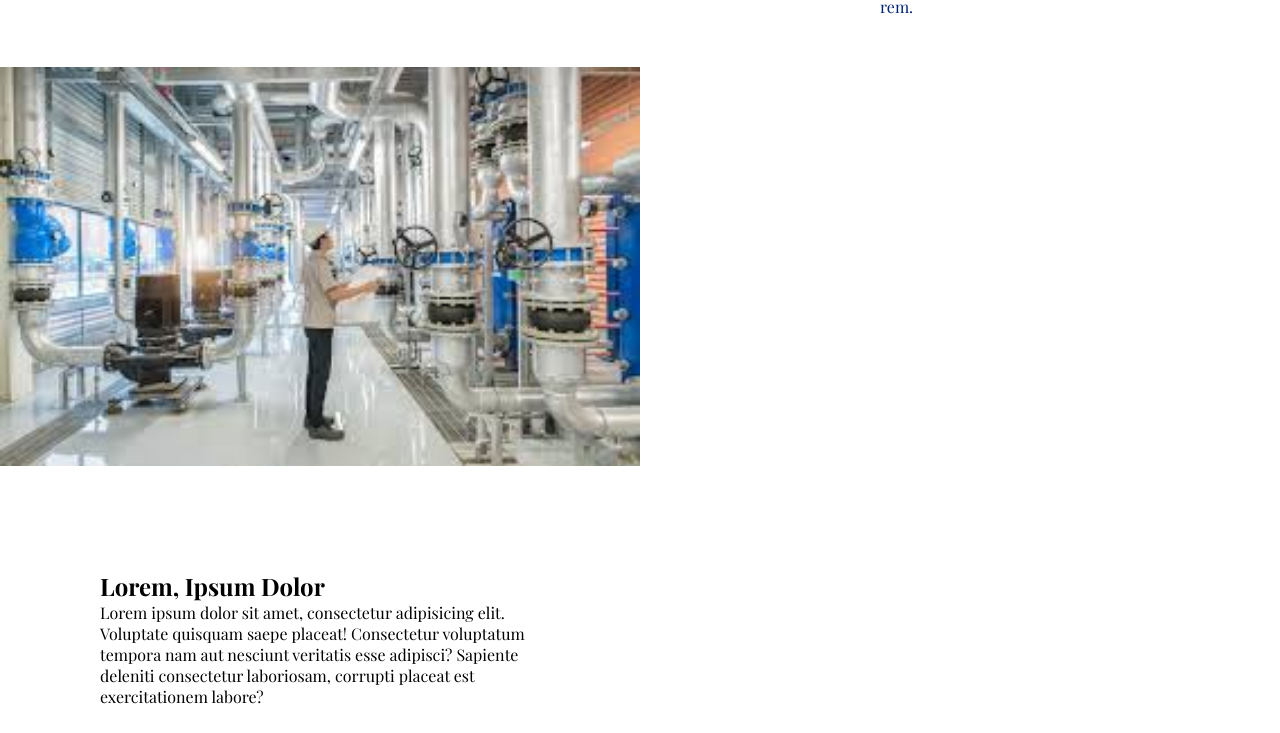
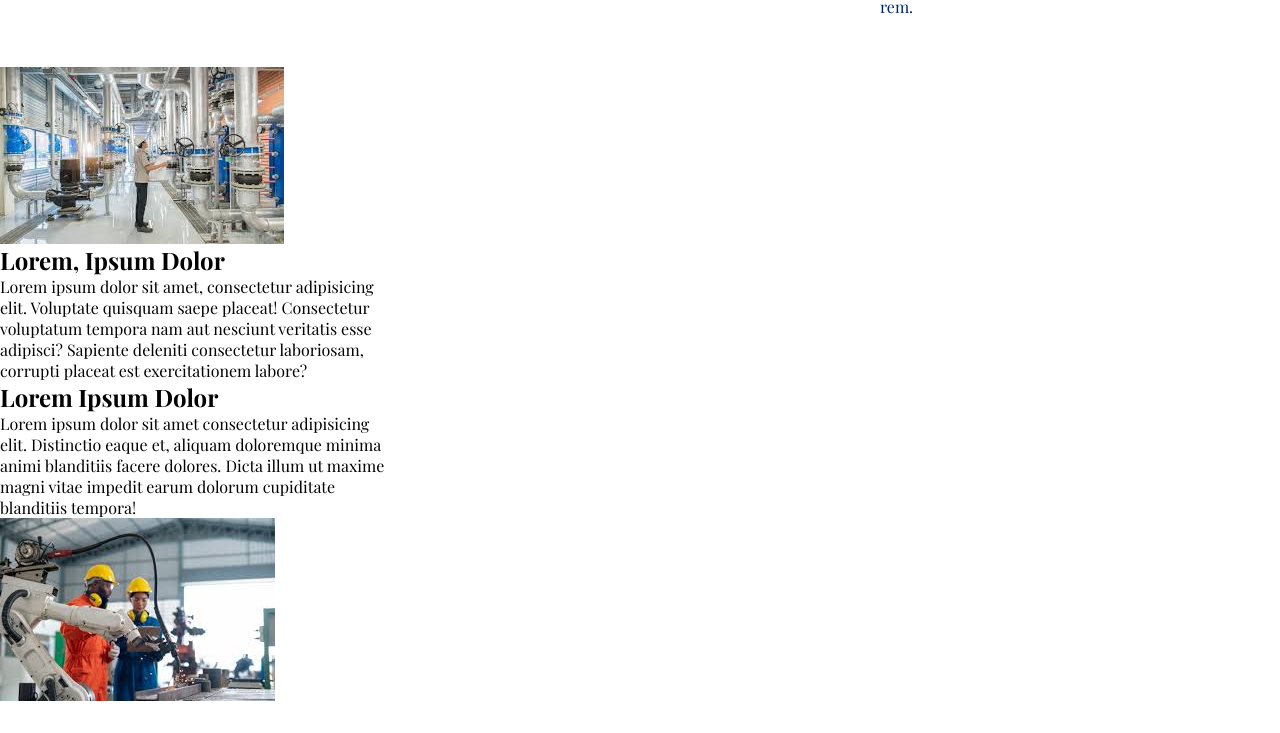
Before and after one commit to ge0107/Industrial-Jan2025, a plain HTML site: page index.html in a window 1280 px wide. Shown: the part 1027-1760 px from the top of the page. After the commit the page ends 1728 px from the top, so only its background shows below. Drawn offline with nearby package versions, Linux system fonts and the light colour scheme; a web font is replaced by a local one.

Commit message:
adding main part

```diff
--- a/assets/CSS/style.css
+++ b/assets/CSS/style.css
@@ -98,12 +98,18 @@ height: auto;
 .top div, .bottom div{
     width:50%
 }
-div img{
-    width: 100%;
+.image{
+    display: flex; /* Align items in a row */
+    align-items: center; /* Vertically center-align text with the image */
+    gap: 20px; /* Space between the image and text */
+}
+.company-details image{
+    width: 150px; /* Set desired image size */
+    height: auto; /* Maintain aspect ratio */
 }
 div.content{
-    padding: 100px;
-    text-align: left;
+    font-size: 16px; /* Adjust text size */
+  max-width: 400px; /* Optional: Limit text width */
 
 }
 
--- a/index.html
+++ b/index.html
@@ -74,7 +74,7 @@
     <!--Company Details Start-->
     <section class="company-Details">
         <div class="top">
-            <div>
+            <div class="image">
                 <img src="./assets/img/image 1.jpeg" alt="one">
             </div>
             <div class="content">
@@ -87,7 +87,7 @@
             <h2>Lorem Ipsum Dolor</h2>
             <p>Lorem ipsum dolor sit amet consectetur adipisicing elit. Distinctio eaque et, aliquam doloremque minima animi blanditiis facere dolores. Dicta illum ut maxime magni vitae impedit earum dolorum cupiditate blanditiis tempora!</p>
         </div>
-        <div>
+        <div class="image">
             <img src="./assets/img/images (1).jpeg" alt="one">
         </div>
        </div>
```
